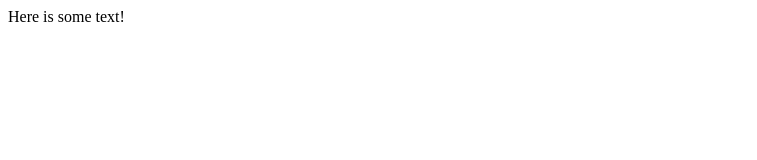
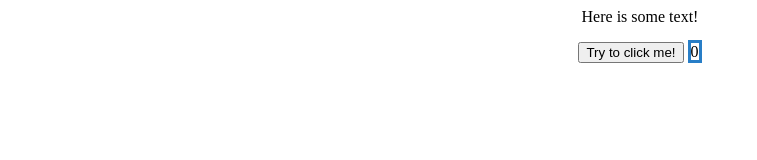
Before and after one commit to lmiller36/sdc_demo_website, a plain HTML site: page index.html in a window 1280 px wide. Shown: the whole page, without its empty margins (0-757 px from the left). Drawn offline with Linux system fonts and the light colour scheme.

Commit message:
Button, Text, and Counter

```diff
--- a/index.html
+++ b/index.html
@@ -4,7 +4,18 @@
 	<title>Demo SDC Personal Website</title>
 	<link rel = "stylesheet" type = "text/css" href = "style.css" />
 </head>
+<script>
+	function incrementCount(){
+
+		var count = parseInt(document.getElementById("count").innerText);
+		document.getElementById("count").innerText = count + 1;
+	}
+</script>
 <body>
-	<p>Here is some text!</p>
-</body>
+	<p class="centered color">Here is some text!</p>
+	<div style="text-align:center;">
+		<button class = "centered" onclick="incrementCount()"> Try to click me! </button>
+		<p style = "display: inline; border-style:solid; border-color:#287EC7; width:fit-content; width:-webkit-fit-content; width:-moz-fit-content;" id = "count">0</p>
+	</div>
+	</body>
 </html>
--- a/style.css
+++ b/style.css
@@ -0,0 +1,6 @@
+.centered{
+	text-align: center;
+}
+.colored{
+	color: blue;
+}
```
